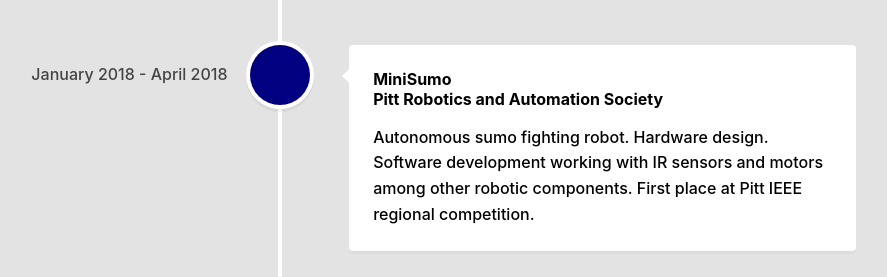
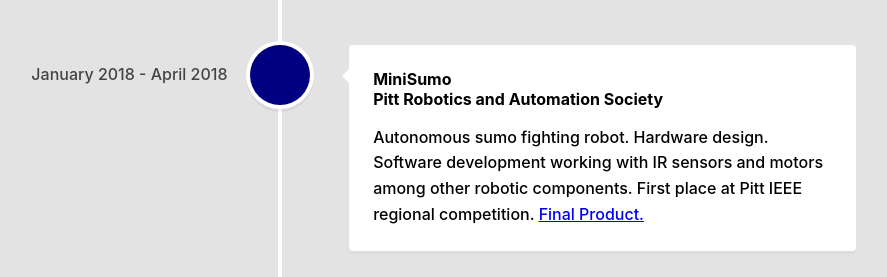
Before and after one commit to niketh2171/Personal-Website, a React (Create React App) app: page / in a window 1280 px wide. Shown: the part 2300-2577 px from the top of the page, without its empty margins (360-1247 px from the left). Built offline with nearby package versions, Linux system fonts and the light colour scheme.

Commit message:
added minisumo pic

```diff
--- a/src/Projects.js
+++ b/src/Projects.js
@@ -36,7 +36,7 @@
             <h3 className="vertical-timeline-element-title"> MiniSumo </h3>
             <h4 className="vertical-timeline-element-subtitle"> Pitt Robotics and Automation Society </h4>
             <p>
-              Autonomous sumo fighting robot. Hardware design. Software development working with IR sensors and motors among other robotic components. First place at Pitt IEEE regional competition.
+              Autonomous sumo fighting robot. Hardware design. Software development working with IR sensors and motors among other robotic components. First place at Pitt IEEE regional competition. <a href={"https://things-for-personal-website.s3.us-east-2.amazonaws.com/MiniSumoPic.JPG"} target="_blank">{"Final Product."} </a>
             </p>
           </VerticalTimelineElement>
           <VerticalTimelineElement
```
